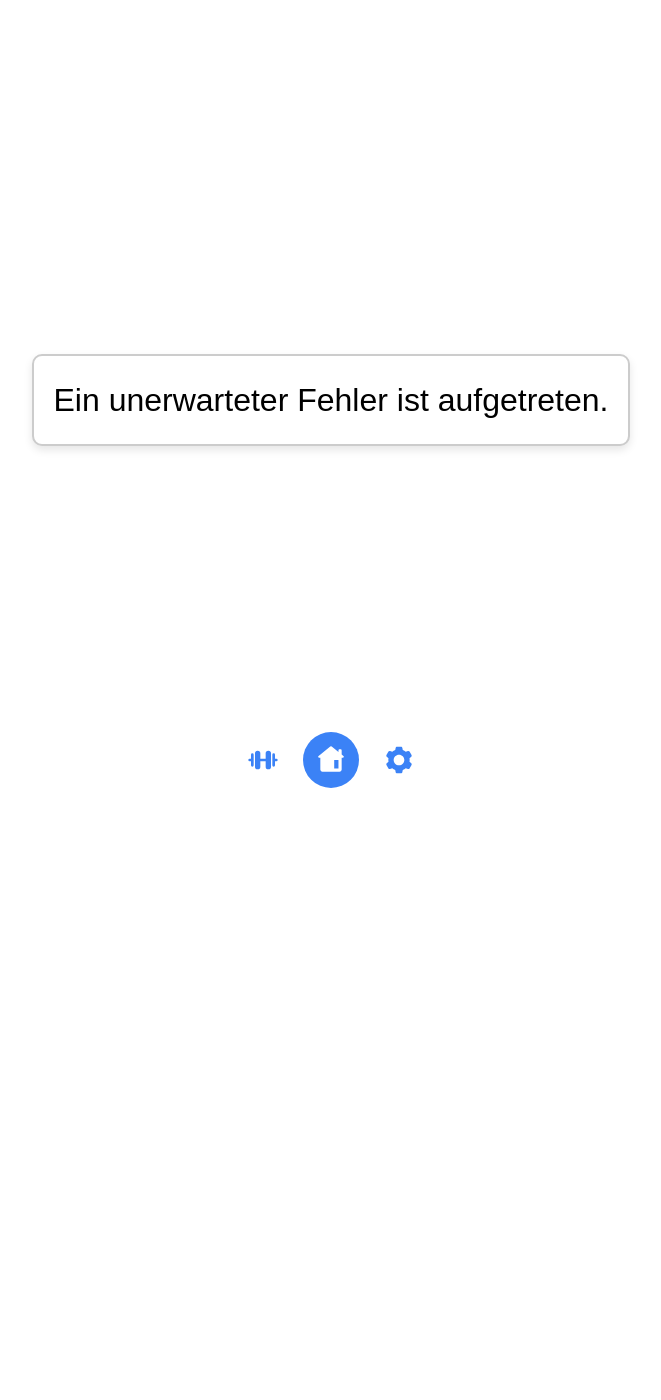
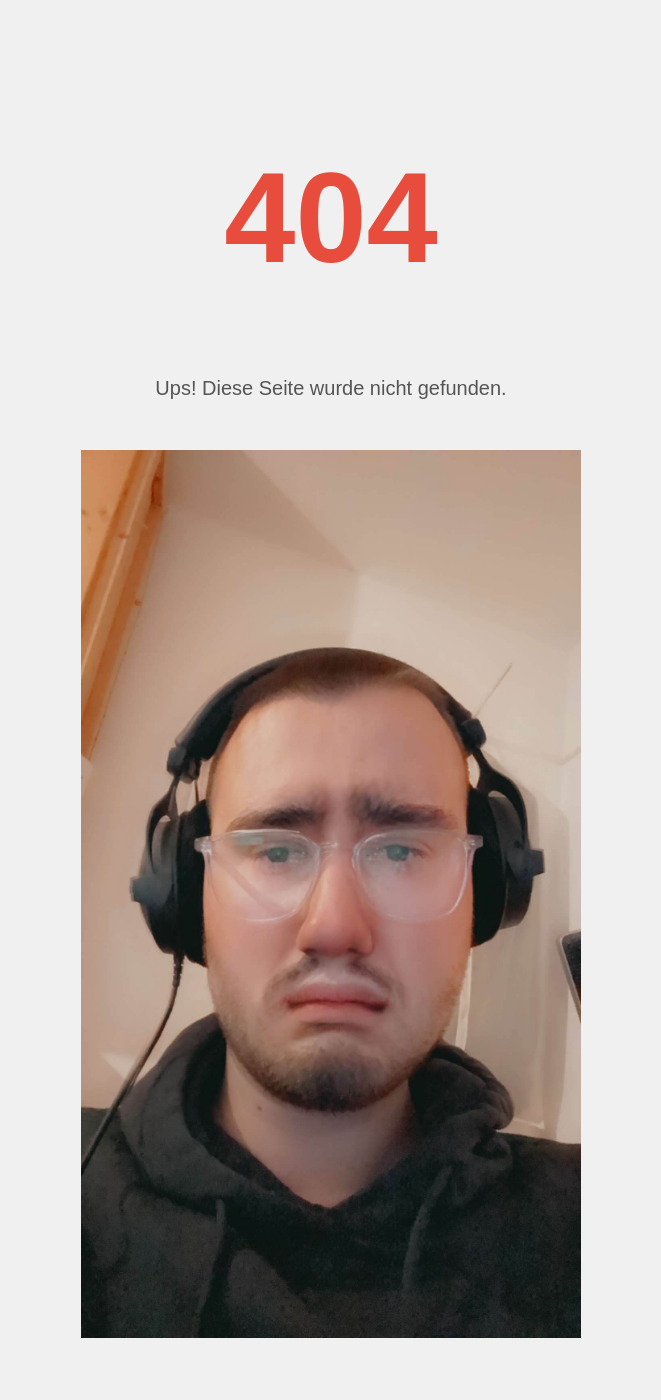
Before and after one commit to Sproki/Fitness_App, a PHP site: page /fehlerseite.php in a window 1280 px wide. Shown: the whole page, without its empty margins (309-970 px from the left). Before the commit the page ends 788 px from the top, so only its background shows below. Run offline with PHP 8.4, Linux system fonts and the light colour scheme; some libraries are stand-ins or nearby versions.

Commit message:
fehlerseite und bild 404

```diff
--- a/fehlerseite.php
+++ b/fehlerseite.php
@@ -1,47 +1,35 @@
 <!DOCTYPE html>
-<html lang="en">
+<html lang="de">
 <head>
     <meta charset="UTF-8">
-        <meta name="viewport" content="width=device-width, initial-scale=1.0, user-scalable=0">
-        <title>Document</title>
-    </head>
-
-    <header>
-        <?php include("components/navbar.html"); ?>
-    </header>
-
-
-    <body>
-
-
+    <meta name="viewport" content="width=device-width, initial-scale=1.0">
+    <title>404 - Seite nicht gefunden</title>
     <style>
-
-        body, html {
-            height: 100%;
-            margin: 0;
-            display: flex;
-            justify-content: center;
-            align-items: center;
+        body {
             font-family: Arial, sans-serif;
-            background-color: #ffffff;
+            background-color: #f0f0f0;
+            text-align: center;
+            padding: 50px;
+        }
+        h1 {
+            color: #e74c3c;
+            font-size: 10vw;
+        }
+        p {
+            color: #555;
+            font-size: 20px;
+        }
+        .error-image {
+            width: 80%;
+            max-width: 500px;
+            margin-top: 30px;
         }
 
-
-        .center-text {
-            font-size: 2rem;
-            text-align: center;
-            padding: 20px;
-            background-color: #ffffff;
-            border: 2px solid #ccc;
-            border-radius: 10px;
-            box-shadow: 0 4px 8px rgba(0, 0, 0, 0.1);
-        }
     </style>
+</head>
 <body>
-
-            <div class="center-text">
-                <p>Ein unerwarteter Fehler ist aufgetreten.</p>
-            </div>
-
+    <h1>404</h1>
+    <p>Ups! Diese Seite wurde nicht gefunden.</p>
+    <img src="404.jpg" alt="404 Image" class="error-image">
 </body>
 </html>
```
Also changed, not shown: img/404.jpg (added). Lines whose indentation alone changed are shown as unchanged.
